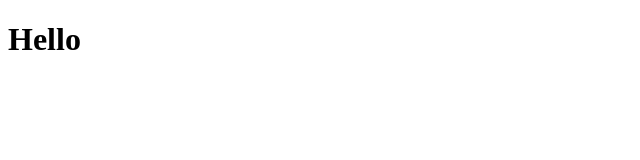
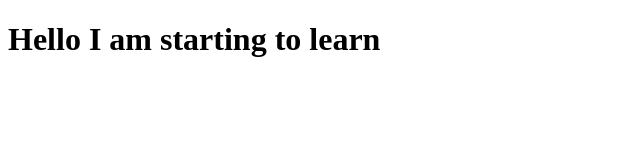
Before and after one commit to BooBoo65-hub/AWSBOI, a plain HTML site: page Index.html in a window 1280 px wide. Shown: the whole page, without its empty margins (0-640 px from the left). Drawn offline with Linux system fonts and the light colour scheme.

Commit message:
Update Index.html

```diff
--- a/Index.html
+++ b/Index.html
@@ -9,7 +9,7 @@
     <body>
 <div>
     <h1>
-        Hello
+        Hello I am starting to learn
     </h1>
 </div>
     </body>
```
